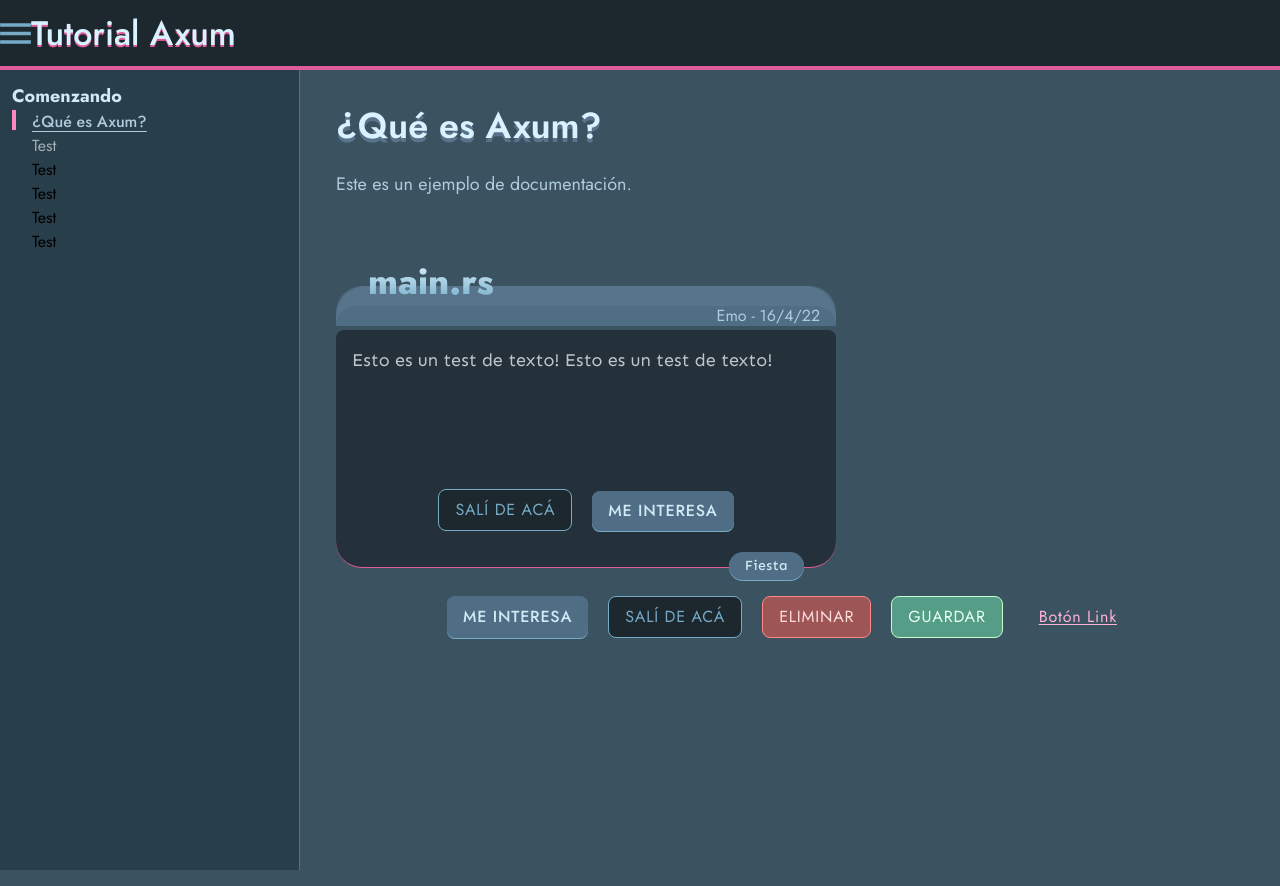
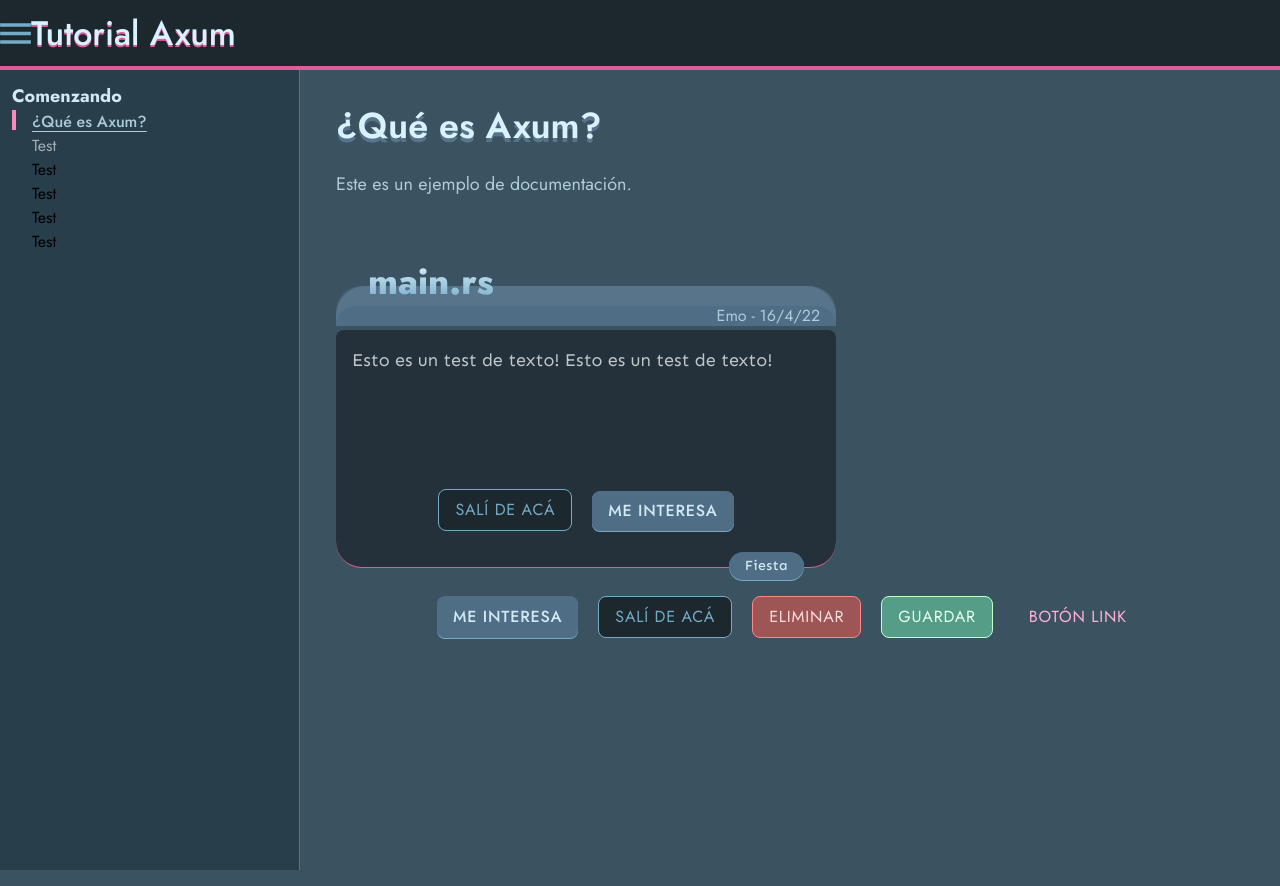
Before and after one commit to EmoPorEmilio/proyecto-viviana-test, a Next.js app: page / in a window 1280 px wide. Built offline with nearby package versions, Linux system fonts and the light colour scheme.

Commit message:
update button link, colors

```diff
--- a/components/Button/index.tsx
+++ b/components/Button/index.tsx
@@ -31,7 +31,7 @@ export const Button = ({ onClick, type, children }: ButtonProps) => {
       case ButtonType.Success:
         return 'font-regular  bg-success-600 text-success-100 border-solid border border-success-400';
       case ButtonType.Link:
-        return 'font-regular text-danger-500 text-accent-200 underline underline-offset-2';
+        return 'font-regular text-danger-500 text-accent-200';
     }
   };
   return (
--- a/components/Content/index.tsx
+++ b/components/Content/index.tsx
@@ -52,7 +52,7 @@ const Content = () => {
               console.log('test1');
             }}>
             <a href='/test' className='w-auto'>
-              Botón Link
+              BOTÓN LINK
             </a>
           </Button>
         </div>
--- a/tailwind.config.ts
+++ b/tailwind.config.ts
@@ -7,6 +7,7 @@ const config: Config = {
     './app/**/*.{js,ts,jsx,tsx,mdx}',
   ],
   theme: {
+    extend: {
       colors: {
         transparent: 'transparent',
         'bg-100': '#3B5260',
@@ -33,7 +34,6 @@ const config: Config = {
         'danger-400': '#FF8787',
         'danger-600': '#9D5555',
       },
-    extend: {
       dropShadow: {
         title: '0 2px #DF5C9A',
         'title-primary': '0 4px #58748B',
```
Lines whose indentation alone changed are shown as unchanged.
